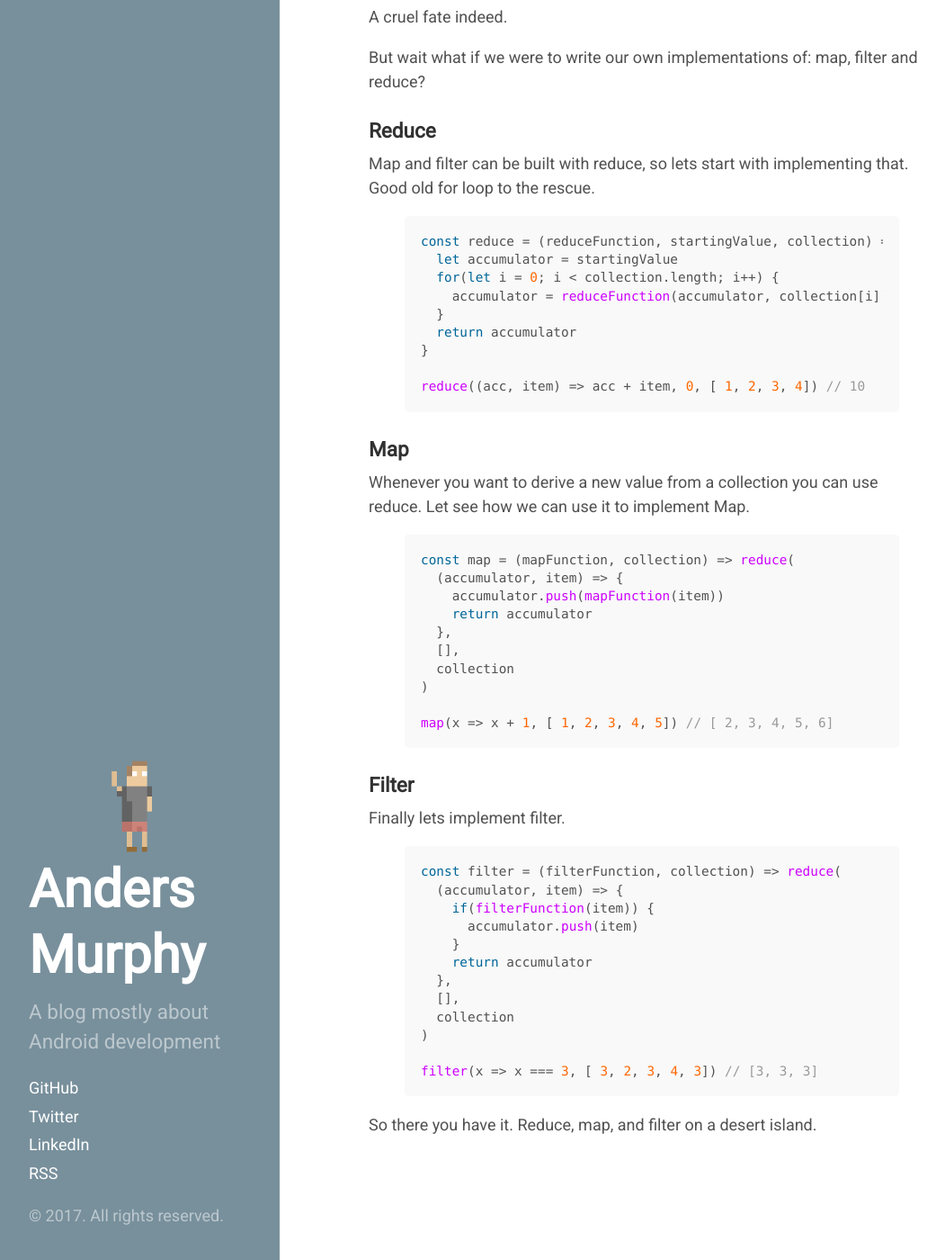
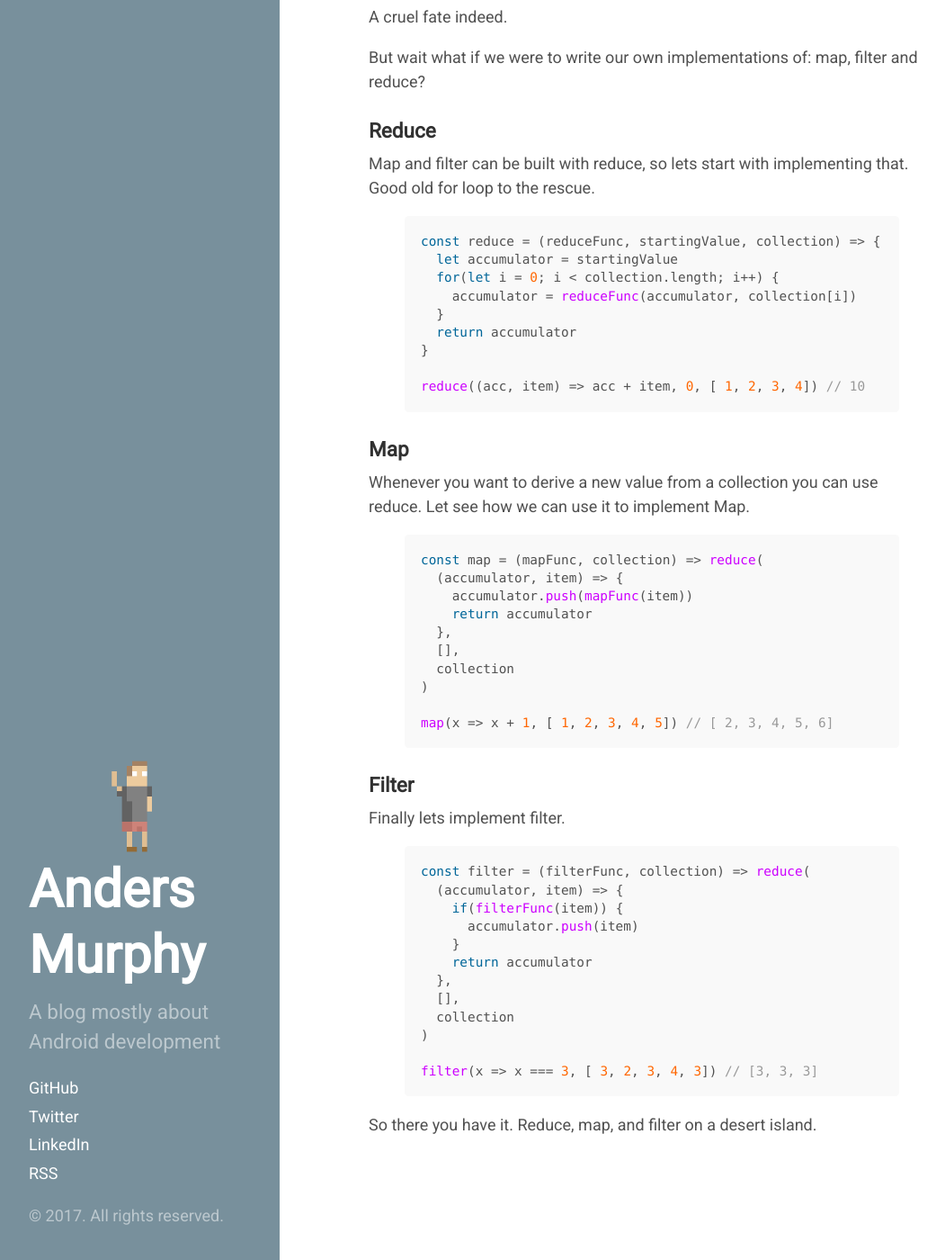
Before and after one commit to andersmurphy/andersmurphy-blog, a Jekyll site: the page built from _posts/2017-12-28-desert-island-code-reduce-map-and-filter.markdown, in a window 1280 px wide and 1400 px high, scrolled down 400 px. Shown: the whole window at 90% size, without its empty margins (13-1064 px from the left). Built offline with Jekyll 4.4.1, drawn with Linux system fonts in a browser that asks for light colours; comment, search, counter and statistics services are not loaded.

Commit message:
Shorten code length so it fits into code box

```diff
--- a/_posts/2017-12-28-desert-island-code-reduce-map-and-filter.markdown
+++ b/_posts/2017-12-28-desert-island-code-reduce-map-and-filter.markdown
@@ -22,10 +22,10 @@ Map and filter can be built with reduce, so lets start with implementing that.
 Good old for loop to the rescue.
 
 {% highlight javascript %}
-const reduce = (reduceFunction, startingValue, collection) => {
+const reduce = (reduceFunc, startingValue, collection) => {
   let accumulator = startingValue
   for(let i = 0; i < collection.length; i++) {
-    accumulator = reduceFunction(accumulator, collection[i])
+    accumulator = reduceFunc(accumulator, collection[i])
   }
   return accumulator
 }
@@ -39,9 +39,9 @@ Whenever you want to derive a new value from
 a collection you can use reduce. Let see how we can use it to implement Map.
 
 {% highlight javascript %}
-const map = (mapFunction, collection) => reduce(
+const map = (mapFunc, collection) => reduce(
   (accumulator, item) => {
-    accumulator.push(mapFunction(item))
+    accumulator.push(mapFunc(item))
     return accumulator
   },
   [],
@@ -56,9 +56,9 @@ map(x => x + 1, [ 1, 2, 3, 4, 5]) // [ 2, 3, 4, 5, 6]
 Finally lets implement filter.
 
 {% highlight javascript %}
-const filter = (filterFunction, collection) => reduce(
+const filter = (filterFunc, collection) => reduce(
   (accumulator, item) => {
-    if(filterFunction(item)) {
+    if(filterFunc(item)) {
       accumulator.push(item)
     }
     return accumulator
```
